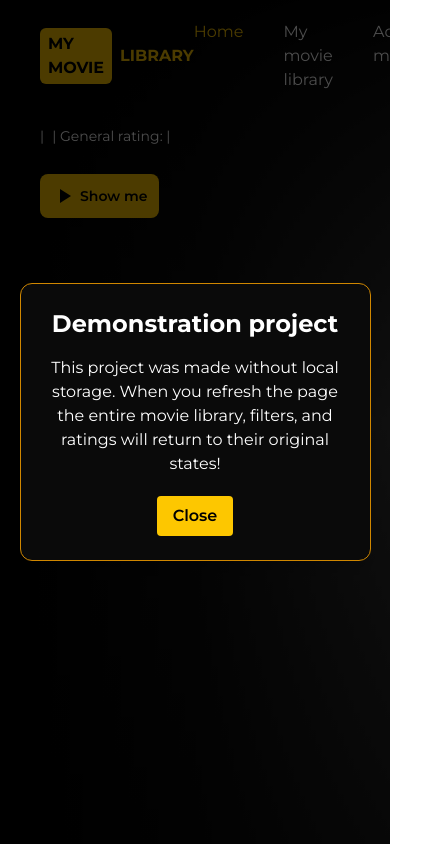
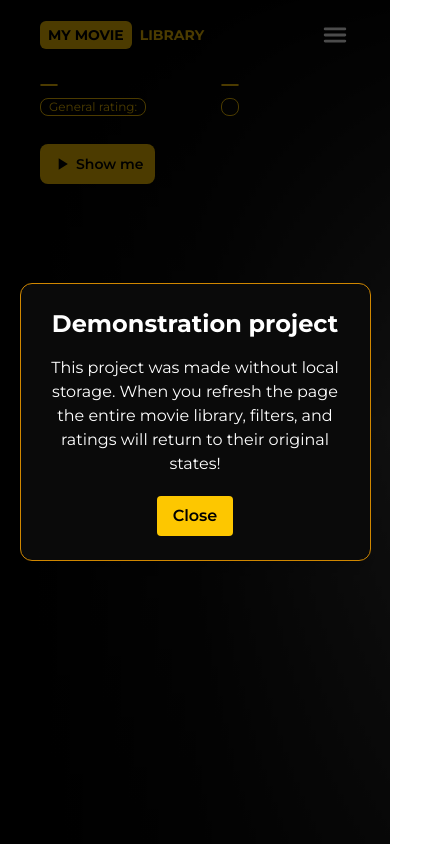
Before and after one commit to Vitalina-Korchova/my-movie-library-app, a React (Vite) app: page / in a window 390 px wide. Shown: the whole page, 422 px wide, since content can reach past the window. Built offline with nearby package versions, Linux system fonts and the light colour scheme; no server answers.

Commit message:
added adaptive design main page

```diff
--- a/src/components/main-page/GeneralnfoAboutMovie.tsx
+++ b/src/components/main-page/GeneralnfoAboutMovie.tsx
@@ -14,22 +14,37 @@ export default function GeneralInfoMovie({
   return (
     <>
       <div className="z-10 flex flex-col gap-3.5 ms-10 mb-10">
-        <span className="text-white font-semibold text-5xl max-w-[870px]">
+        <span className="text-white font-semibold text-5xl max-w-[870px]  max-[465px]:pe-5 max-[465px]:text-2xl">
           {Title}
         </span>
-        <div className="flex flex-row gap-1 text-white text-sm">
-          <span>{Genre} |</span>
-          <span>{Year}</span>
-          <span>| General rating: {imdbRating} | </span>
-          <span>{Runtime}</span>
+        <div className="flex flex-row gap-1 text-white text-sm max-md:text-xs max-[465px]:grid max-[465px]:grid-cols-2 max-[465px]:gap-3">
+          <span className="text-yellow-400 border-[1px] border-yellow-400 rounded-lg px-2 w-fit max-[465px]:">
+            {Genre}
+          </span>
+          <span className="text-yellow-400 border-[1px] border-yellow-400 rounded-lg px-2 w-fit ">
+            {Year}
+          </span>
+          <span className="text-yellow-400 border-[1px] border-yellow-400 rounded-lg px-2 w-fit ">
+            General rating: {imdbRating}
+          </span>
+          <span className="text-yellow-400 border-[1px] border-yellow-400 rounded-lg px-2 w-fit ">
+            {Runtime}
+          </span>
         </div>
-        <span className="text-sm text-white max-w-[450px]">{Plot}</span>
+        <span
+          className="text-sm font-medium text-white max-w-[450px] pe-5 max-[465px]:text-xs
+         "
+        >
+          {Plot}
+        </span>
         <Link to={`/movie/${imdbID}`}>
           <button
             className="text-black bg-yellow-400 py-2.5 px-3 flex justify-start self-start
-          font-semibold rounded-lg text-sm items-center cursor-pointer  hover:bg-amber-400"
+          font-semibold rounded-lg text-sm items-center cursor-pointer  hover:bg-amber-400
+
+           "
           >
-            <MdPlayArrow className="text-2xl me-1" />
+            <MdPlayArrow className="text-2xl me-1 max-[465px]:text-xl" />
             Show me
           </button>
         </Link>
--- a/src/components/navigation/Logo.tsx
+++ b/src/components/navigation/Logo.tsx
@@ -2,8 +2,10 @@ export default function Logo() {
   return (
     <>
       <div className="flex flex-row gap-2 font-bold justify-center items-center  ">
-        <div className="bg bg-yellow-400 py-1 px-2 rounded-md">MY MOVIE</div>
-        <span className="text-yellow-400">LIBRARY</span>
+        <div className="bg bg-yellow-400 py-1 px-2 rounded-md max-[465px]:text-sm">
+          MY MOVIE
+        </div>
+        <span className="text-yellow-400 max-[465px]:text-sm">LIBRARY</span>
       </div>
     </>
   );
--- a/src/components/navigation/NavPage.tsx
+++ b/src/components/navigation/NavPage.tsx
@@ -1,7 +1,12 @@
 import { Link, useLocation } from "react-router-dom";
 import Logo from "./Logo";
+import { IoMenu } from "react-icons/io5";
+import { useState } from "react";
+import { RxCross1 } from "react-icons/rx";
 
 export default function NavPage() {
+  const [isSmallScreen, setIsSmallScreen] = useState(false);
+
   const location = useLocation();
 
   const isActive = (path: string): boolean => location.pathname === path;
@@ -13,7 +18,65 @@ export default function NavPage() {
           <Link to="/">
             <Logo />
           </Link>
-          <div className="flex flex-row space-x-10">
+          <IoMenu
+            onClick={() => setIsSmallScreen(true)}
+            className="text-5xl text-white md:hidden cursor-pointer hover:text-yellow-400 max-[465px]:text-3xl"
+          />
+          {isSmallScreen ? (
+            <>
+              <div className="fixed right-0 top-0 z-50 bg-black h-screen">
+                <div className="w-80  p-8 ">
+                  <div className="flex flex-col space-y-6">
+                    <div className="flex justify-end">
+                      <RxCross1
+                        onClick={() => setIsSmallScreen(false)}
+                        className="text-white text-3xl hover:text-yellow-400 cursor-pointer"
+                      />
+                    </div>
+                    <div>
+                      <Link to="/">
+                        <span
+                          className={`inline-block  hover:text-yellow-400 text-xl ${
+                            isActive("/") ? "text-yellow-400" : "text-white"
+                          }`}
+                        >
+                          Home
+                        </span>
+                      </Link>
+                    </div>
+                    <div>
+                      <Link to="/movie-library">
+                        <span
+                          className={`inline-block   hover:text-yellow-400 text-xl ${
+                            isActive("/movie-library")
+                              ? "text-yellow-400"
+                              : "text-white"
+                          }`}
+                        >
+                          My movie library
+                        </span>
+                      </Link>
+                    </div>
+                    <div>
+                      <Link to="/add-movie">
+                        <span
+                          className={`inline-block   hover:text-yellow-400 text-xl ${
+                            isActive("/add-movie")
+                              ? "text-yellow-400"
+                              : "text-white"
+                          }`}
+                        >
+                          Add movie
+                        </span>
+                      </Link>
+                    </div>
+                  </div>
+                </div>
+              </div>
+            </>
+          ) : (
+            <>
+              <div className="hidden md:flex  flex-row space-x-10">
                 <Link to="/" className="relative group">
                   <span
                     className={`inline-block  text-white hover:text-yellow-400 ${
@@ -27,7 +90,9 @@ export default function NavPage() {
                 <Link to="/movie-library" className="relative group">
                   <span
                     className={`inline-block  text-white hover:text-yellow-400 ${
-                  isActive("/movie-library") ? "text-yellow-400" : "text-white"
+                      isActive("/movie-library")
+                        ? "text-yellow-400"
+                        : "text-white"
                     }`}
                   >
                     My movie library
@@ -45,6 +110,8 @@ export default function NavPage() {
                   </span>
                 </Link>
               </div>
+            </>
+          )}
         </div>
       </div>
     </>
--- a/src/pages/MainPage.tsx
+++ b/src/pages/MainPage.tsx
@@ -11,9 +11,21 @@ import PopUp from "../components/PopUp";
 import { useDispatch, useSelector } from "react-redux";
 import { TypeRootState } from "../store/store";
 import { setShowedPopUpMainPage } from "../store/movie/movie.slice";
+import { useWindowSize } from "react-use";
+
 export default function MainPage() {
-  const [active, setActive] = useState<number>(4);
-  const [activeMovieId, setActiveMovieId] = useState<string>("");
+  const { width: widthWindow } = useWindowSize();
+  const activeSlide = widthWindow <= 384 ? 1 : widthWindow <= 767 ? 2 : 4; //просто цифра актвиного слайда
+
+  //визначення активного слайда відповідно до адаптивки
+  useEffect(() => {
+    if (widthWindow <= 384) setActiveState(1);
+    else if (widthWindow <= 767) setActiveState(2);
+    else setActiveState(4);
+  }, [widthWindow]);
+
+  const [activeState, setActiveState] = useState<number>(activeSlide); //стан активного слайді
+  const [activeMovieId, setActiveMovieId] = useState<string>(""); //активне айді
   const [showPopup, setShowPopup] = useState(false);
 
   //запити на витяг 20 фільмів апі
@@ -34,7 +46,6 @@ export default function MainPage() {
   //формування масиву з 20 фільмів айді і фото
   const movies: IMovie[] = [...(data1 || []), ...(data2 || [])].map(
     (movie: IMovie) => ({
-      //виправити
       imdbID: movie.imdbID,
       Poster: movie.Poster,
     })
@@ -43,12 +54,12 @@ export default function MainPage() {
   //встановлення активного айді
   useEffect(() => {
     if (movies.length > 0) {
-      const activeMovie = movies[active % movies.length];
+      const activeMovie = movies[activeState % movies.length];
       if (activeMovie.imdbID) {
         setActiveMovieId(activeMovie.imdbID);
       }
     }
-  }, [active, movies]);
+  }, [activeState, movies]);
 
   const { data: dataId } = useGetMovieByIdQuery(activeMovieId);
 
@@ -65,6 +76,7 @@ export default function MainPage() {
     Plot: dataId?.Plot,
   };
 
+  //показати попап про демонстраційний проєкт
   const dispatch = useDispatch();
   const isShowedPopUp = useSelector(
     (state: TypeRootState) => state.movieLibrary.isShowedPopUpMain
@@ -95,7 +107,7 @@ export default function MainPage() {
       )}
       <div className="relative w-full flex flex-col min-h-screen z-0 bg-black">
         <div
-          className="absolute inset-y-0 right-0 w-1/2  bg-cover bg-center"
+          className=" absolute inset-y-0 right-0 w-1/2  bg-cover bg-center max-sm:w-full"
           style={{
             backgroundImage: movieObject.Poster
               ? `url(${movieObject.Poster})`
@@ -104,7 +116,7 @@ export default function MainPage() {
           }}
         ></div>
         <div
-          className="absolute inset-y-0 left-0 w-1/2  bg-cover bg-center scale-x-[-1]"
+          className="max-sm:hidden absolute inset-y-0 left-0 w-1/2  bg-cover bg-center scale-x-[-1] "
           style={{
             backgroundImage: movieObject.Poster
               ? `url(${movieObject.Poster})`
@@ -131,8 +143,9 @@ export default function MainPage() {
         {!loading && !error && movies.length > 0 && (
           <Slider
             movies={movies}
-            activeSlideIndex={active}
-            onSlideChange={(newIndex) => setActive(newIndex)}
+            activeSlideIndex={activeState}
+            activeNumber={activeSlide}
+            onSlideChange={(newIndex) => setActiveState(newIndex)}
           />
         )}
       </div>
```
Also changed, not shown: package.json (+4 -4 lines), src/components/main-page/Slider.tsx (+34 -10 lines), src/index.css (+7 -1 lines), 1 other file (tests, documents, lock files or other folders). Lines whose indentation alone changed are shown as unchanged.
